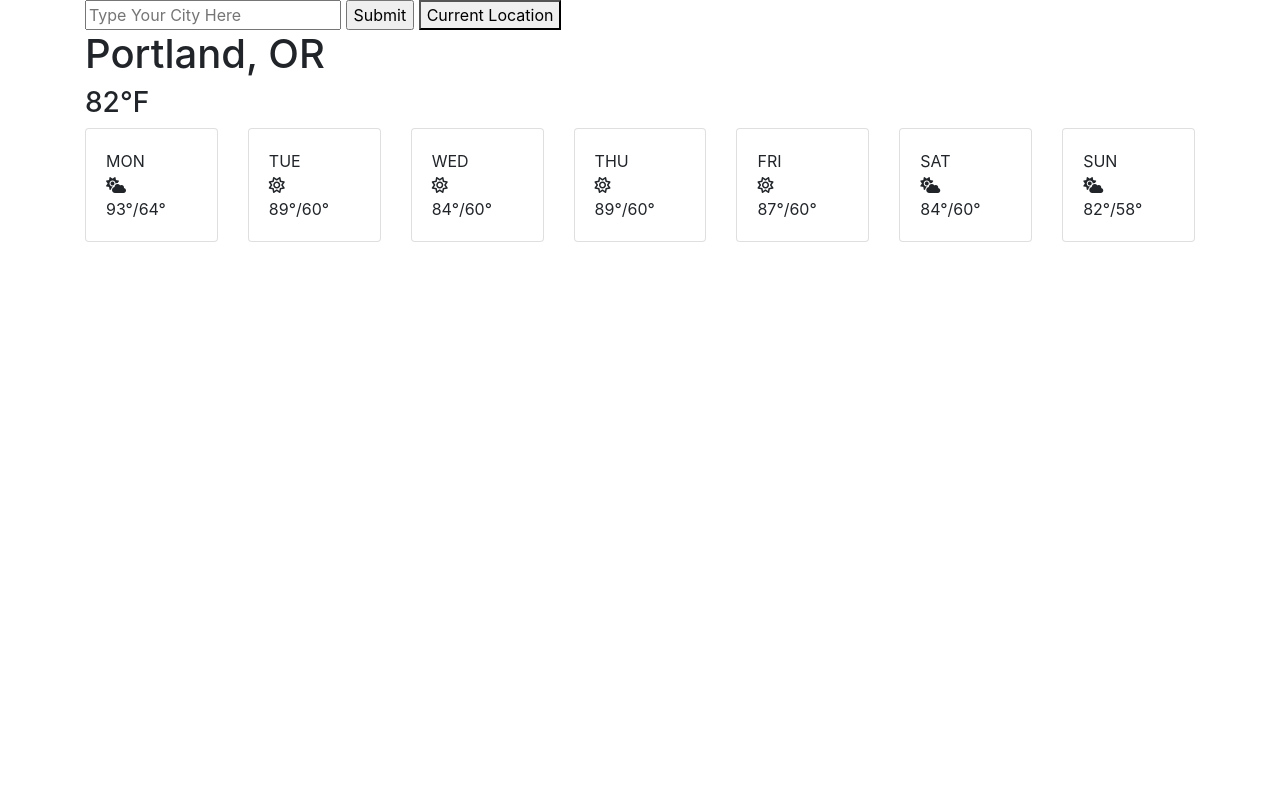
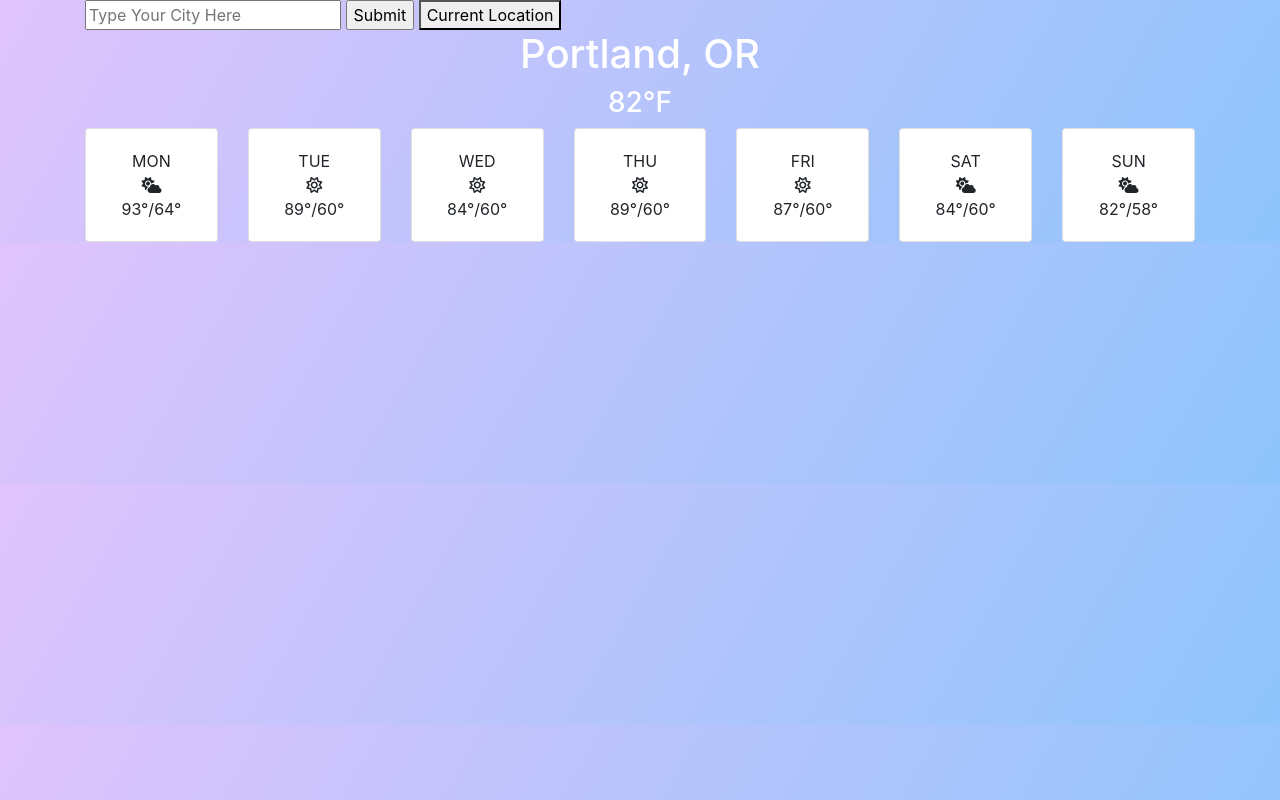
Before and after one commit to heykittygirl/my-weather-app, a plain HTML site: page index.html in a window 1280 px wide. Drawn offline with nearby package versions, Linux system fonts and the light colour scheme.

Commit message:
fixed file names for CSS and JS

```diff
--- a/index.html
+++ b/index.html
@@ -5,10 +5,10 @@
   <meta charset="UTF-8" />
   <meta name="viewport" content="width=device-width, initial-scale=1.0" />
   <title>Weather App 🌤</title>
-  <link rel="stylesheet" href="src/style.css" />
+  <link rel="stylesheet" href="my-weather-app/style.css" />
   <link rel="stylesheet" href="https://stackpath.bootstrapcdn.com/bootstrap/4.5.2/css/bootstrap.min.css"
     integrity="sha384-JcKb8q3iqJ61gNV9KGb8thSsNjpSL0n8PARn9HuZOnIxN0hoP+VmmDGMN5t9UJ0Z" crossorigin="anonymous" />
-  <link rel="javascript" href="src/index.js" />
+  <link rel="javascript" href="my-weather-app/index.js" />
   <script src="https://kit.fontawesome.com/3f99bc4934.js" crossorigin="anonymous"></script>
   <script src="https://cdn.jsdelivr.net/npm/axios/dist/axios.min.js"></script>
 </head>
```
Also changed, not shown: style.css (renamed from index.css).
